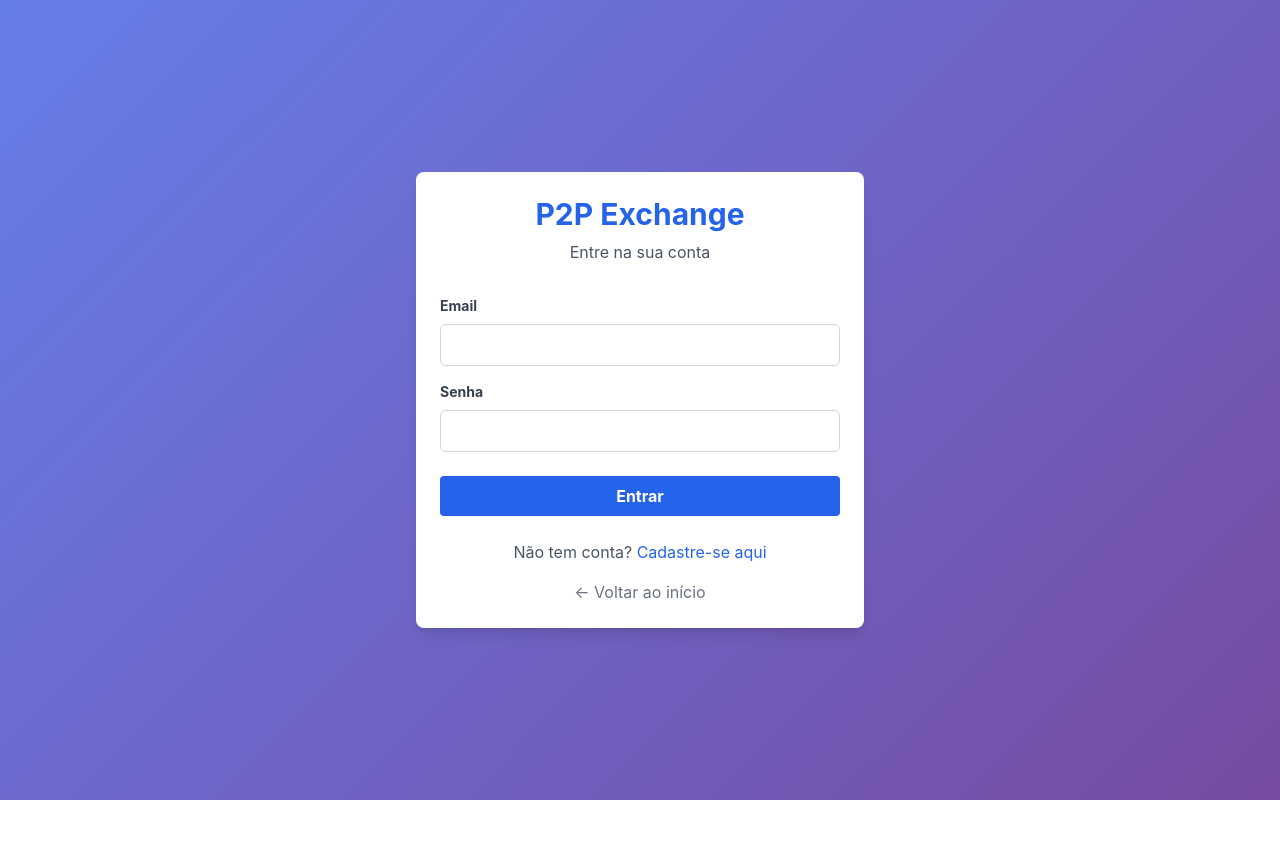
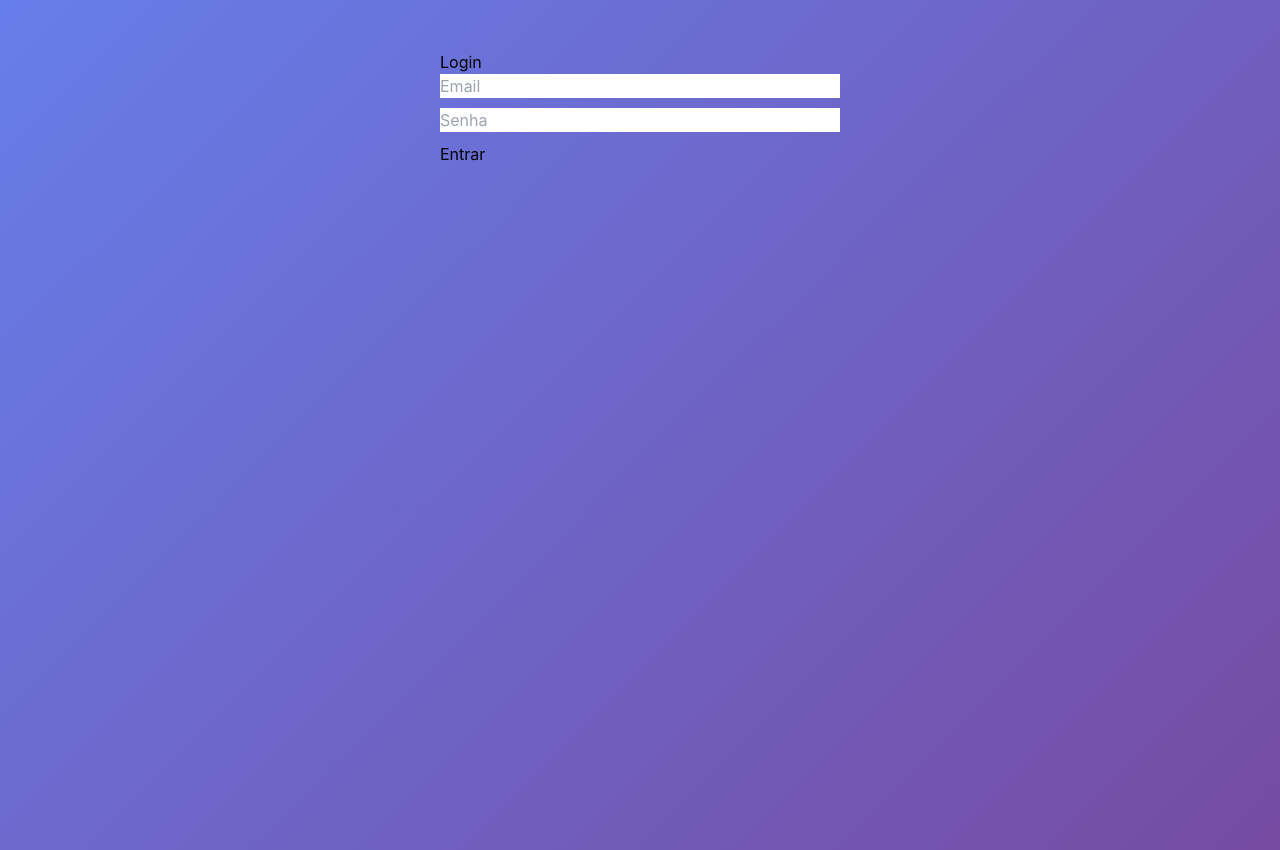
Before and after one commit to balbuenadutrajf89-art/p2p-exchange, a Next.js app in the folder frontend/: page /login in a window 1280 px wide. Before the commit the page ends 800 px from the top, so only its background shows below. Built offline with nearby package versions, Linux system fonts and the light colour scheme.

Commit message:
Update login.js

```diff
--- a/frontend/src/pages/login.js
+++ b/frontend/src/pages/login.js
@@ -1,110 +1,54 @@
-import { useState } from 'react'
-import { useRouter } from 'next/router'
-import Link from 'next/link'
-import axios from 'axios'
+import { useState } from "react";
+import axios from "axios";
 
 export default function Login() {
-  const [formData, setFormData] = useState({
-    email: '',
-    password: ''
-  })
-  const [loading, setLoading] = useState(false)
-  const [error, setError] = useState('')
-  const router = useRouter()
-
-  const handleChange = (e) => {
-    setFormData({
-      ...formData,
-      [e.target.name]: e.target.value
-    })
-  }
+  const [email, setEmail] = useState("");
+  const [password, setPassword] = useState("");
+  const [error, setError] = useState("");
 
   const handleSubmit = async (e) => {
-    e.preventDefault()
-    setLoading(true)
-    setError('')
+    e.preventDefault();
+    setError("");
 
     try {
-      const response = await axios.post(`${process.env.NEXT_PUBLIC_API_URL}/api/auth/login`, formData)
+      const res = await axios.post("https://p2p-exchange-2gol.onrender.com/api/auth/login", {
+        email,
+        password
+      });
 
-      localStorage.setItem('token', response.data.token)
-      localStorage.setItem('user', JSON.stringify(response.data.user))
+      // Salvar token no localStorage
+      localStorage.setItem("token", res.data.token);
 
-      router.push('/dashboard')
-    } catch (error) {
-      setError(error.response?.data?.message || 'Erro ao fazer login')
-    } finally {
-      setLoading(false)
+      // Redirecionar para dashboard
+      window.location.href = "/dashboard";
+    } catch (err) {
+      setError("Login inválido. Verifique email e senha.");
     }
-  }
+  };
 
   return (
-    <div className="min-h-screen flex items-center justify-center">
-      <div className="card max-w-md w-full mx-4">
-        <div className="text-center mb-8">
-          <h1 className="text-3xl font-bold text-blue-600">P2P Exchange</h1>
-          <p className="text-gray-600 mt-2">Entre na sua conta</p>
-        </div>
-
-        {error && (
-          <div className="bg-red-100 border border-red-400 text-red-700 px-4 py-3 rounded mb-4">
-            {error}
-          </div>
-        )}
-
+    <div style={{ maxWidth: 400, margin: "50px auto" }}>
+      <h2>Login</h2>
       <form onSubmit={handleSubmit}>
-          <div className="mb-4">
-            <label className="block text-gray-700 text-sm font-bold mb-2">
-              Email
-            </label>
         <input
           type="email"
-              name="email"
-              value={formData.email}
-              onChange={handleChange}
-              className="input-field"
+          placeholder="Email"
+          value={email}
+          onChange={(e) => setEmail(e.target.value)}
           required
+          style={{ display: "block", marginBottom: 10, width: "100%" }}
         />
-          </div>
-
-          <div className="mb-6">
-            <label className="block text-gray-700 text-sm font-bold mb-2">
-              Senha
-            </label>
         <input
           type="password"
-              name="password"
-              value={formData.password}
-              onChange={handleChange}
-              className="input-field"
+          placeholder="Senha"
+          value={password}
+          onChange={(e) => setPassword(e.target.value)}
           required
+          style={{ display: "block", marginBottom: 10, width: "100%" }}
         />
+        <button type="submit">Entrar</button>
+      </form>
+      {error && <p style={{ color: "red" }}>{error}</p>}
     </div>
-
-          <button
-            type="submit"
-            disabled={loading}
-            className="btn-primary w-full"
-          >
-            {loading ? 'Entrando...' : 'Entrar'}
-          </button>
-        </form>
-
-        <div className="text-center mt-6">
-          <p className="text-gray-600">
-            Não tem conta?{' '}
-            <Link href="/register" className="text-blue-600 hover:underline">
-              Cadastre-se aqui
-            </Link>
-          </p>
-        </div>
-
-        <div className="text-center mt-4">
-          <Link href="/" className="text-gray-500 hover:underline">
-            ← Voltar ao início
-          </Link>
-        </div>
-      </div>
-    </div>
-  )
+  );
 }
```
Lines whose indentation alone changed are shown as unchanged.
